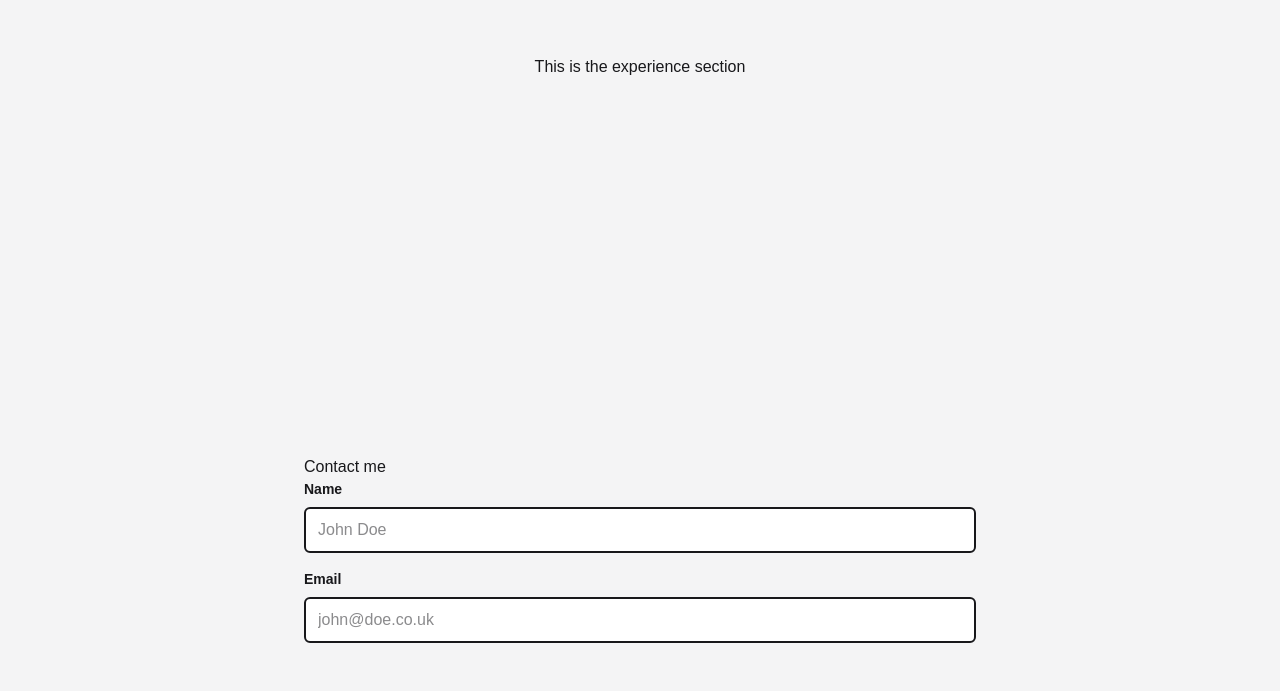
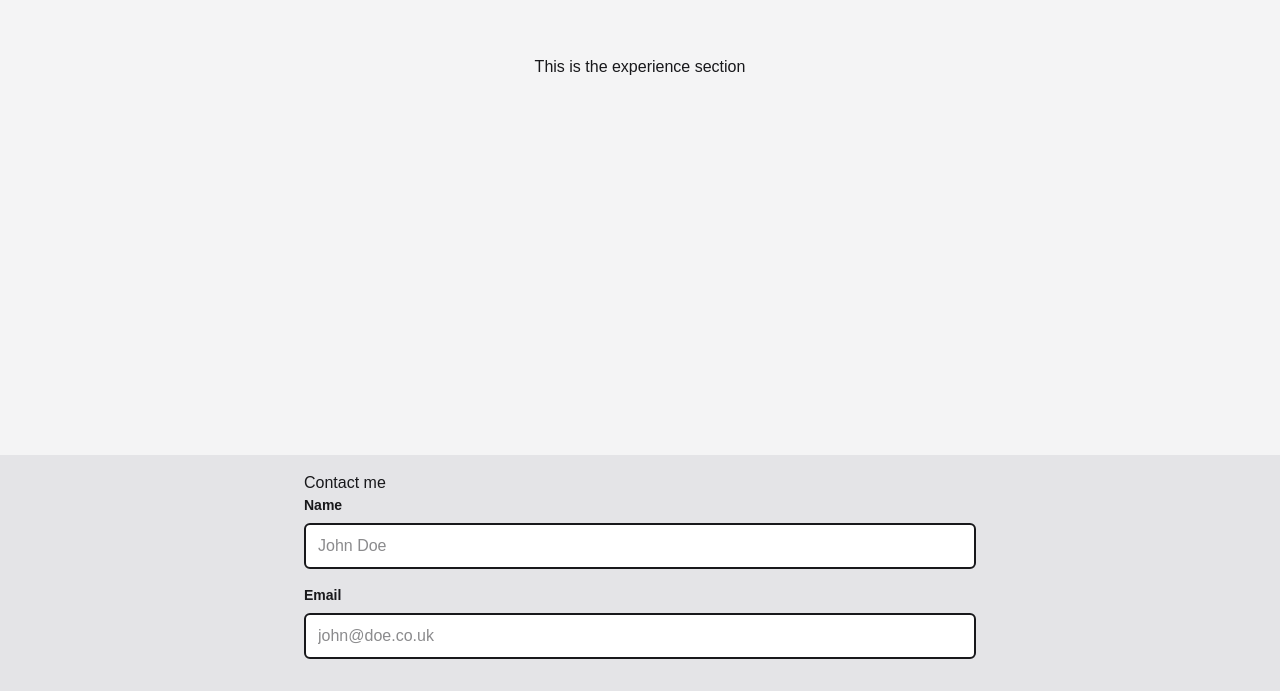
Before and after one commit to scottjoe1996/portfolio, a Next.js app: page / in a window 1280 px wide. Shown: the part 1481-2172 px from the top of the page. Built offline with nearby package versions, Linux system fonts and the light colour scheme.

Commit message:
added background colour to the contact me section

```diff
--- a/app/layout.tsx
+++ b/app/layout.tsx
@@ -26,7 +26,7 @@ const RootLayout: React.FC<
   return (
     <html lang="en" className="scroll-smooth">
       <body
-        className={`${geistSans.variable} ${geistMono.variable} p-4 antialiased`}
+        className={`${geistSans.variable} ${geistMono.variable} antialiased`}
       >
         {children}
       </body>
--- a/components/navbar/navbar.tsx
+++ b/components/navbar/navbar.tsx
@@ -29,7 +29,7 @@ const Navbar: React.FC<React.PropsWithChildren> = ({ children }) => {
       <nav
         ref={navBarRef}
         aria-label="Main Nav Bar"
-        className="container-shadow mb-4 box-border flex items-center justify-between rounded-md bg-zinc-800 px-8 pt-5 pb-4 sm:justify-end sm:gap-16"
+        className="container-shadow m-4 box-border flex items-center justify-between rounded-md bg-zinc-800 px-8 pt-5 pb-4 sm:justify-end sm:gap-16"
         inert={showNavDropDown}
       >
         {children}
--- a/components/sections/contact/contact-section.tsx
+++ b/components/sections/contact/contact-section.tsx
@@ -6,7 +6,10 @@ import TextField from "./text-field";
 
 const ContactSection: React.FC = () => {
   return (
-    <section id="contact" className="flex w-full items-center justify-center">
+    <section
+      id="contact"
+      className="flex w-full items-center justify-center bg-zinc-200 p-4"
+    >
       <div className="w-full max-w-2xl">
         <h2>Contact me</h2>
         <form>
--- a/components/sections/home/home-section.tsx
+++ b/components/sections/home/home-section.tsx
@@ -7,7 +7,7 @@ import styles from "./home-section.module.css";
 
 const HomeSection: React.FC = () => {
   return (
-    <section className="flex min-h-[80vh] w-full flex-row flex-wrap-reverse content-center items-center justify-center">
+    <section className="flex min-h-[80vh] w-full flex-row flex-wrap-reverse content-center items-center justify-center p-4">
       <div className="max-w-4xl min-w-xs shrink grow basis-md">
         <p className="mb-1 text-xl">Hi, my name is</p>
         <h1 className="mb-2 text-7xl">JOSEPH SCOTT</h1>
```
